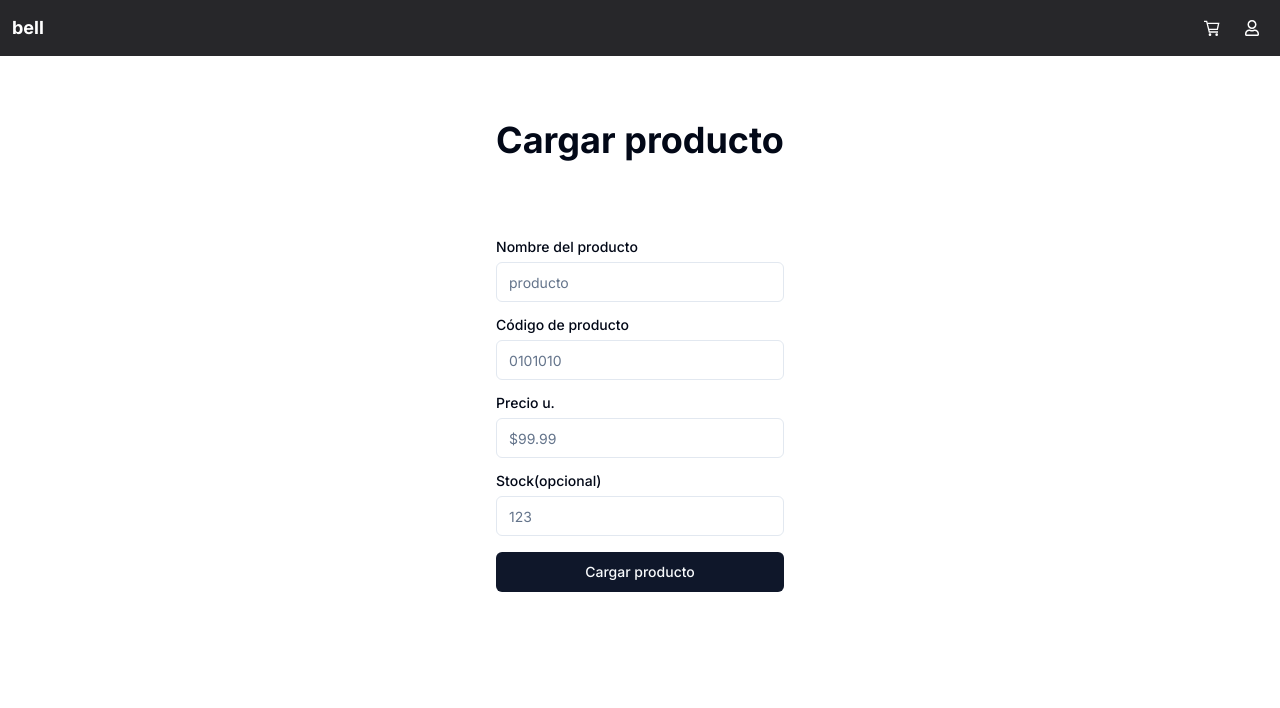
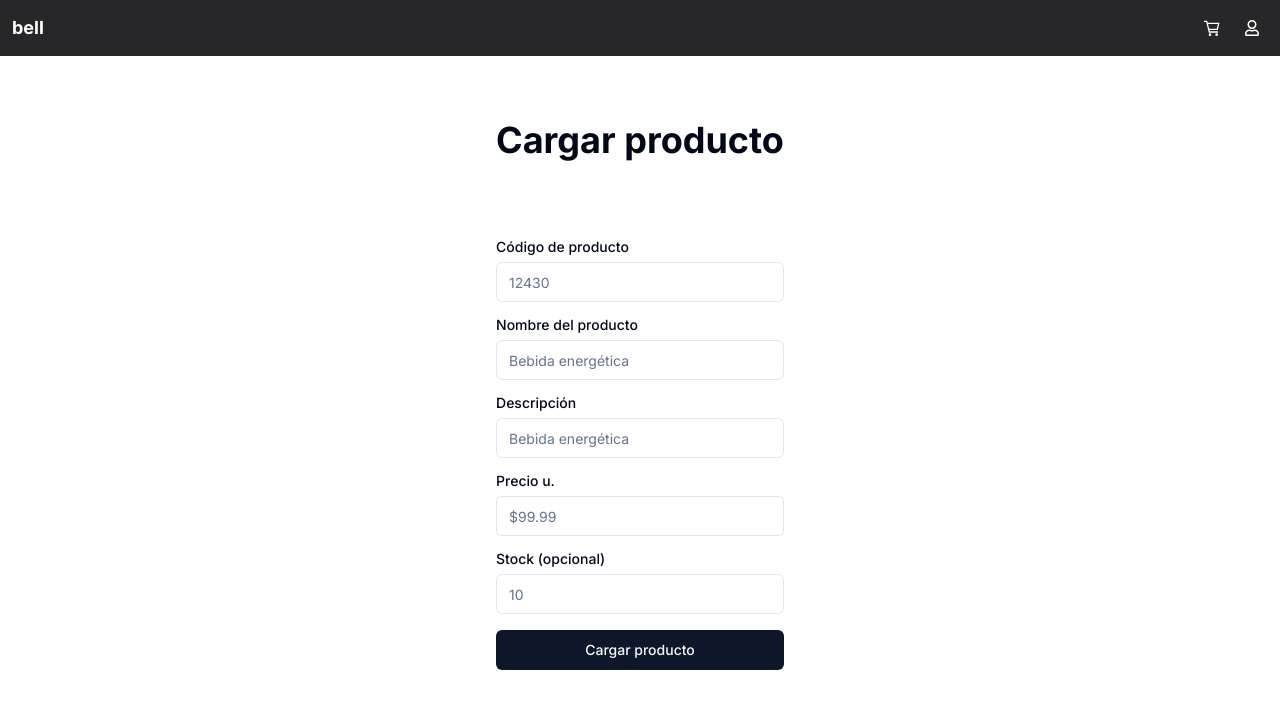
Before and after one commit to lgaieta/bell-onetp, a Next.js app: page /productos/nuevo in a window 1280 px wide. Shown: the top 708 px of the page. Built offline with nearby package versions, Linux system fonts and the light colour scheme.

Commit message:
Added server action in create product

```diff
--- a/src/app/productos/editar/[id]/page.tsx
+++ b/src/app/productos/editar/[id]/page.tsx
@@ -12,8 +12,6 @@ export default async function Page({ params }: { params: { id: string } }) {
     async function formAction(formData: FormData) {
         "use server";
         const data = Object.fromEntries(formData);
-
-        console.log(data);
 
         const validatedProduct = ProductSchema.parse({
             id: validatedId,
--- a/src/app/productos/nuevo/page.tsx
+++ b/src/app/productos/nuevo/page.tsx
@@ -1,5 +1,26 @@
 import CreateProductPage from "@/components/CreateProductPage";
+import ProductRepository from "@/models/ProductRepository";
+import MySQLProductRepository from "@/services/MySQLProductRepository";
+import { ProductSchema } from "@/services/ProductSchema";
 
 export default function Page() {
-    return <CreateProductPage />;
+    async function formAction(formData: FormData) {
+        "use server";
+        const data = Object.fromEntries(formData);
+
+        const validatedProduct = ProductSchema.parse({
+            id: 1,
+            name: data.name,
+            description: data.description,
+            price: +data.price,
+            stock: +data.stock,
+        });
+
+        const productRepository: ProductRepository =
+            new MySQLProductRepository();
+
+        await productRepository.create(validatedProduct);
+    }
+
+    return <CreateProductPage formAction={formAction} />;
 }
--- a/src/components/CreateProductPage.tsx
+++ b/src/components/CreateProductPage.tsx
@@ -2,52 +2,65 @@ import { Label } from "@/components/ui/label";
 import { Input } from "@/components/ui/input";
 import { Button } from "@/components/ui/button";
 
-function CreateProductPage() {
+type CreateProductPageProps = {
+    formAction: (formData: FormData) => void;
+};
+
+function CreateProductPage(props: CreateProductPageProps) {
     return (
         <main className="flex justify-center items-center">
-            <form className="grid gap-4">
+            <form className="grid gap-4" action={props.formAction}>
                 <header className="flex justify-center py-16">
                     <h1 className="text-2xl font-bold sm:text-4xl">
                         Cargar producto
                     </h1>
                 </header>
                 <div className="grid gap-2">
-                    <Label htmlFor="text">Nombre del producto</Label>
-                    <Input
-                        id="name"
-                        name="product"
-                        placeholder="producto"
-                        required
-                        type="text"
-                    />
-                </div>
-                <div className="grid gap-2">
-                    <Label htmlFor="password">Código de producto</Label>
+                    <Label htmlFor="code">Código de producto</Label>
                     <Input
                         id="code"
                         name="code"
-                        placeholder="0101010"
+                        placeholder="12430"
                         required
                         minLength={6}
                         type="number"
                     />
                 </div>
                 <div className="grid gap-2">
-                    <Label htmlFor="text">Precio u.</Label>
+                    <Label htmlFor="name">Nombre del producto</Label>
+                    <Input
+                        id="name"
+                        name="name"
+                        placeholder="Bebida energética"
+                        required
+                    />
+                </div>
+                <div className="grid gap-2">
+                    <Label htmlFor="description">Descripción</Label>
+                    <Input
+                        id="description"
+                        name="description"
+                        placeholder="Bebida energética"
+                        required
+                    />
+                </div>
+                <div className="grid gap-2">
+                    <Label htmlFor="price">Precio u.</Label>
                     <Input
                         id="price"
                         name="price"
                         placeholder="$99.99"
                         required
+                        step="0.01"
                         type="number"
                     />
                 </div>
                 <div className="grid gap-2">
-                    <Label htmlFor="text">Stock(opcional)</Label>
+                    <Label htmlFor="stock">Stock (opcional)</Label>
                     <Input
                         id="stock"
                         name="stock"
-                        placeholder="123"
+                        placeholder="10"
                         required
                         type="number"
                     />
```
